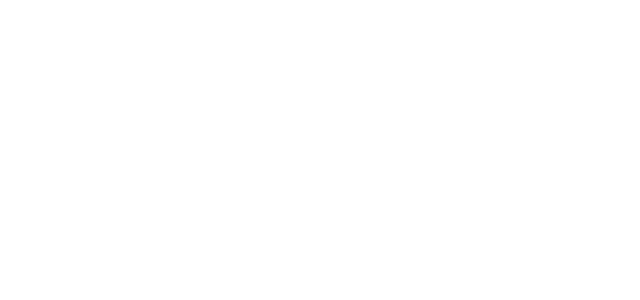
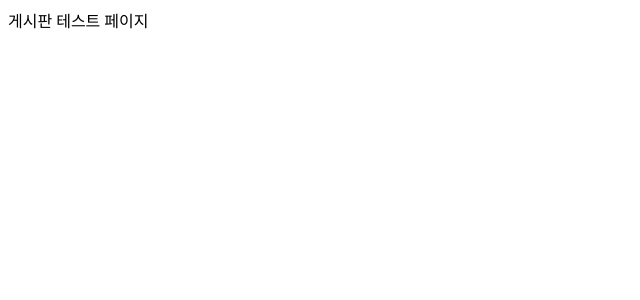
Before and after one commit to melly8954/spring-board-react, a React (Vite) app: page /board in a window 1280 px wide. Before the commit this address had no page. Shown: the top 300 px of the page, without its empty margins (0-640 px from the left). Built offline with nearby package versions, Linux system fonts and the light colour scheme.

Commit message:
feat: 로그인 페이지 및 API 연동 구현

```diff
--- a/src/App.jsx
+++ b/src/App.jsx
@@ -1,6 +1,7 @@
 import { BrowserRouter as Router, Routes, Route } from 'react-router-dom'
 import Login from './pages/Login'
 import Signup from './pages/Signup'
+import Board from './pages/Board'
 
 function App() {
   return (
@@ -8,6 +9,7 @@ function App() {
       <Routes>
         <Route path="/" element={<Login />} />
         <Route path="/signup" element={<Signup />} />
+        <Route path="/board" element={<Board />} />
       </Routes>
     </Router>
   )
--- a/src/api/signup.js
+++ b/src/api/signup.js
@@ -35,7 +35,7 @@ const signup = async (username, password, confirmPassword, name, file) => {
     const response = await api.post('/members', formData, {
       headers: { 'Content-Type': 'multipart/form-data' }
     });
-    return response;
+    return response.data;
   } catch (error) {
     throw error;
   }
--- /dev/null
+++ b/src/pages/Board.jsx
@@ -0,0 +1,9 @@
+const Board = () => {
+  return(
+    <div>
+      게시판 테스트 페이지
+    </div>
+  )
+}
+
+export default Board;
--- a/src/pages/Signup.jsx
+++ b/src/pages/Signup.jsx
@@ -16,7 +16,7 @@ function Signup() {
     // 회원가입 API 호출
     try {
       const response = await signup(username, password, confirmPassword, name, file);
-      alert(response.data.message);
+      alert(response.message);
       navigate('/');
     } catch (error) {
       handleServerError(error);
```
